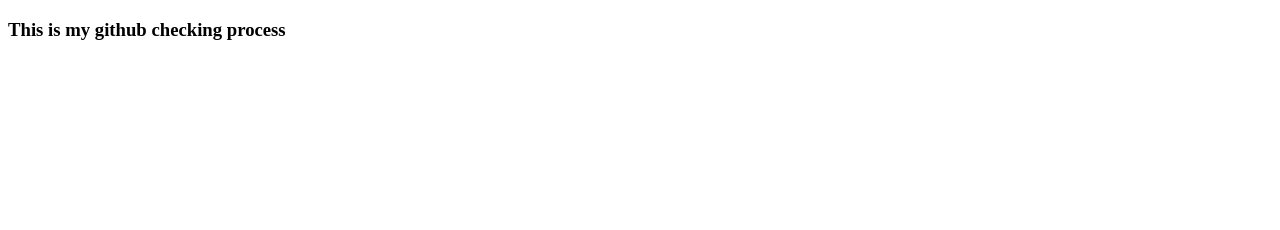
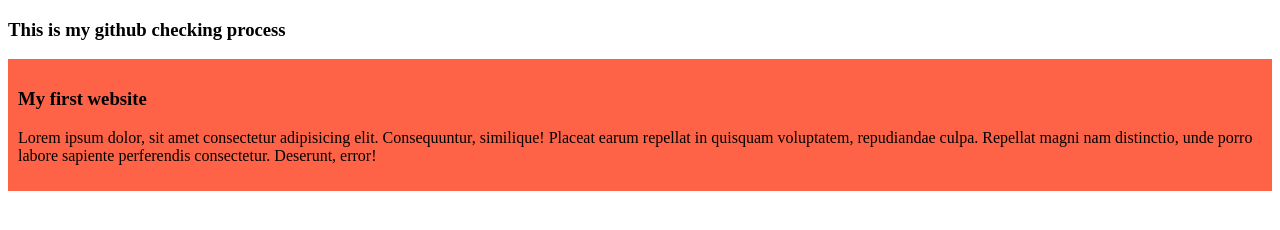
Before and after one commit to dasjoy7/github-check, a plain HTML site: page index.html in a window 1280 px wide. Drawn offline with Linux system fonts and the light colour scheme.

Commit message:
second commit

```diff
--- a/index.html
+++ b/index.html
@@ -4,8 +4,13 @@
     <meta charset="UTF-8">
     <meta name="viewport" content="width=device-width, initial-scale=1.0">
     <title>GitHub check</title>
+    <link rel="stylesheet" href="styles/blog.css">
 </head>
 <body>
     <h3>This is my github checking process</h3>
+    <div>
+        <h3>My first website</h3>
+        <p>Lorem ipsum dolor, sit amet consectetur adipisicing elit. Consequuntur, similique! Placeat earum repellat in quisquam voluptatem, repudiandae culpa. Repellat magni nam distinctio, unde porro labore sapiente perferendis consectetur. Deserunt, error!</p>
+    </div>
 </body>
 </html>
--- /dev/null
+++ b/styles/blog.css
@@ -0,0 +1,4 @@
+div{
+    background-color: tomato;
+    padding: 10px;
+}
```
